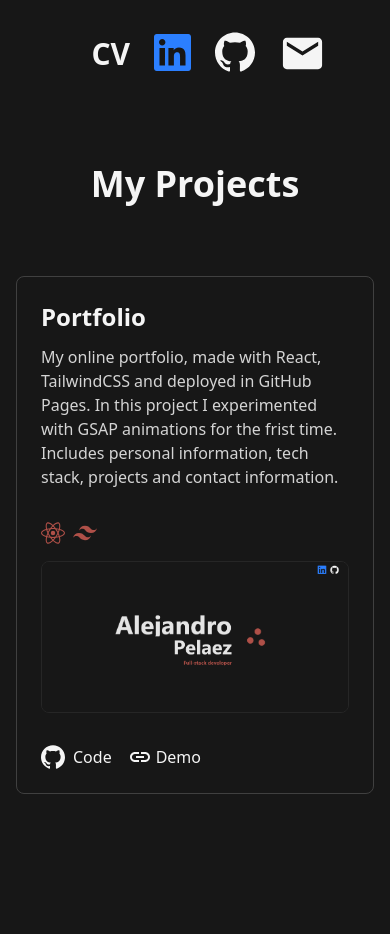
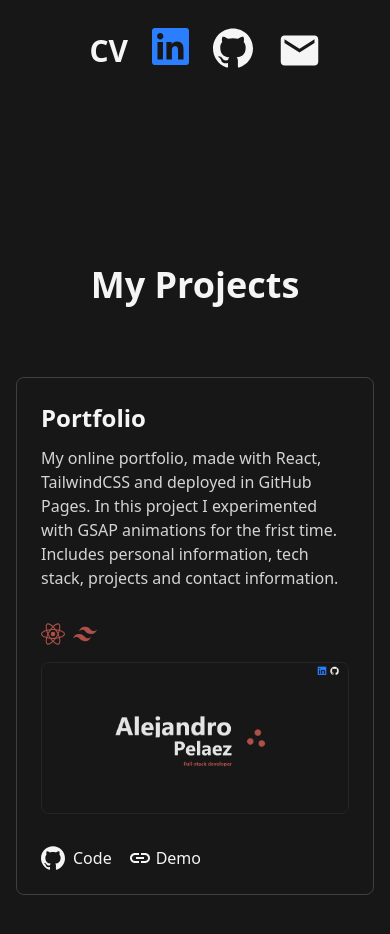
Before and after one commit to alexpadev/portfolio, a React (Vite) app: page /projects in a window 390 px wide. Shown: the top 934 px of the page. Built offline with nearby package versions, Linux system fonts and the light colour scheme.

Commit message:
Responsive header

```diff
--- a/src/components/Header.jsx
+++ b/src/components/Header.jsx
@@ -1,19 +1,14 @@
 import { SiLinkedin, SiGithub } from "react-icons/si";
 import { MdEmail } from "react-icons/md";
 
-
-
 const Header = () => {
   return (
-    <header className="fixed top-4 right-1 flex space-x-6 z-20 py-4 px-15">
-
-
+    <header className="w-full flex justify-end space-x-6 z-20 py-7 px-17">
       <a
         href="https://drive.google.com/file/d/1d6v3dV0Ipj2qTWAtCnM51Lj-6rF0zhxA/view?usp=sharing"
         target="_blank"
         rel="noopener noreferrer"
-        className="text-neutral-100 hover:text-neutral-200 transition text-3xl flex items-center font-bold mt-[-2px]"
-
+        className="text-neutral-100 hover:text-neutral-200 transition text-3xl flex items-center font-bold"
       >
         CV
       </a>
@@ -23,7 +18,7 @@ const Header = () => {
         rel="noopener noreferrer"
       >
         <SiLinkedin
-          className="text-blue-500 hover:text-blue-600 transition mt-[2px]"
+          className="text-blue-500 hover:text-blue-600 transition"
           size={37}
         />
       </a>
@@ -37,18 +32,14 @@ const Header = () => {
           size={40}
         />
       </a>
-      <a
-        href="mailto:alexpa200316@gmail.com"
-        target="_blank"
-        rel="noopener noreferrer"
-      >
+      <a href="mailto:alexpa200316@gmail.com">
         <MdEmail
-          className="text-neutral-100 hover:text-neutral-200 transition mt-[-2px]"
-          size={47}
+          className="text-neutral-100 hover:text-neutral-200 transition"
+          size={45}
         />
       </a>
     </header>
   );
-}
+};
 
 export default Header;
--- a/src/components/Home.jsx
+++ b/src/components/Home.jsx
@@ -17,7 +17,8 @@ function Home() {
             w-full md:w-6/7
             flex flex-col items-center md:items-end justify-center
             px-4 sm:px-6 md:pr-8
-            mt-60 md:mt-0
+            mt-40 md:mt-[-200px]
+
           "
         >
           <SplitText
@@ -90,7 +91,7 @@ function Home() {
             size="150"
             speed="4.0"
             color="#af5048"
-            class="transform scale-30 md:scale-100 origin-center"
+            class="transform scale-30 md:scale-100 origin-center md:mt-[-200px] mt-[-30px]"
           />
         </div>
       </div>
```
